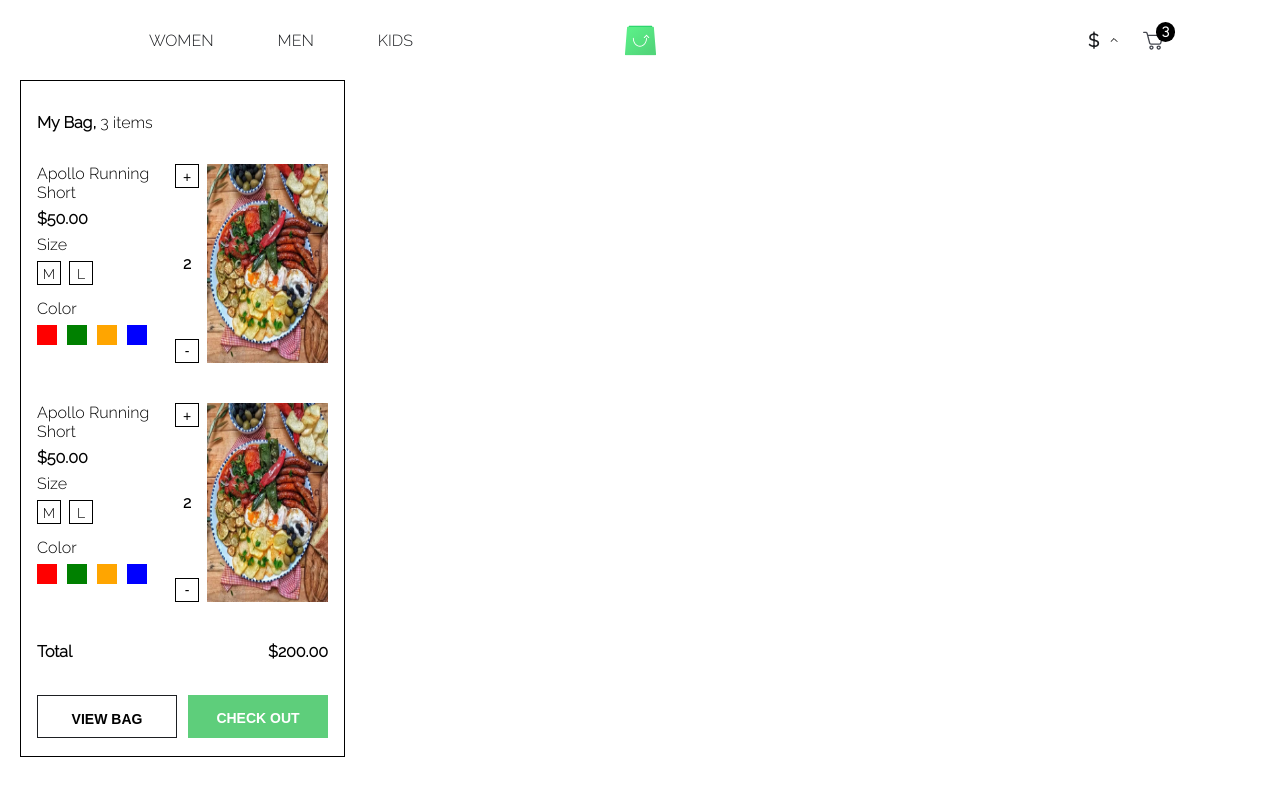
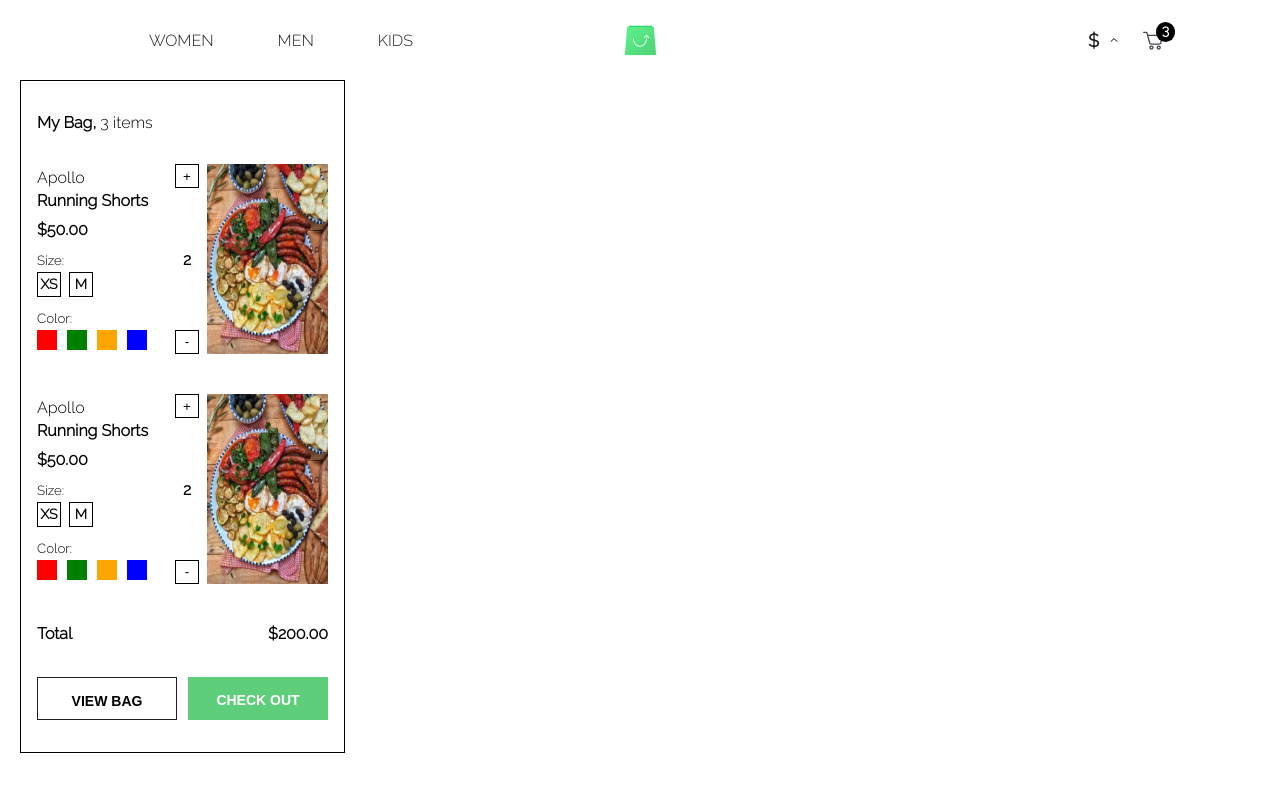
Before and after one commit to mohammed-amine-grid/amine-grid-scandiweb-test, a React (Create React App) app: page /women-products in a window 1280 px wide. Shown: the top 796 px of the page. Built offline with nearby package versions, Linux system fonts and the light colour scheme.

Commit message:
finish cart item component styling for cart page

```diff
--- a/public/index.html
+++ b/public/index.html
@@ -14,6 +14,7 @@
       href="https://fonts.googleapis.com/css2?family=Raleway:wght@300&display=swap"
       rel="stylesheet"
     />
+    <link href="https://fonts.googleapis.com/css2?family=Roboto+Condensed:wght@700&display=swap" rel="stylesheet">
     <!--
       manifest.json provides metadata used when your web app is installed on a
       user's mobile device or desktop. See https://developers.google.com/web/fundamentals/web-app-manifest/
--- a/src/components/CartItem.js
+++ b/src/components/CartItem.js
@@ -1,45 +1,94 @@
 import React, { Component } from "react";
-import styled from "@emotion/styled";
+import styled from "@emotion/styled/macro";
 import product from "../product.jpg";
 
-const CartItemContainer = styled("div")({
+const CartItemContainer = styled("div")(
+  {
     display: "flex",
     marginBottom: "40px",
-  h4: {
+    h5: {
       fontWeight: "300",
     },
   },
-({cartpage}) => (cartpage && {
-maxHeight:'336px',
-borderWidth:'1px 0',
-borderStyle:'solid',
-borderColor:'#E5E5E5',
-})
+  ({ cartpageDisplay }) =>
+    cartpageDisplay && {
+      maxHeight: "336px",
+      borderWidth: "1px 0",
+      borderStyle: "solid",
+      borderColor: "#E5E5E5",
+      paddingTop: "24px",
+      paddingBottom: "24px",
+      h5:{
+        fontSize:'18px',
+        fontFamily:'Roboto Condensed',
+        fontWeight:'700'
+      }
+    }
 );
 
-const CartItemAttributesContainer = styled("div")({
-  diplay: "flex",
-  // flex: "1",
-  "& *": {
-    marginBottom: "7px",
+const CartItemAttributesContainer = styled("div")(
+  {
+    display: "flex",
+    flexDirection: "column",
+    flex: "1",
+    justifyContent: "space-between",
+    "& * > *": {
+      marginTop:'4px'
     },
-});
+  },
+  ({ cartpageDisplay }) =>
+  cartpageDisplay && {
+    [CartItemBrand] : {
+        fontSize:'30px',
+        fontWeight:'600'
+      },
+      [CartItemName]: {
+        fontWeight:'400',
+        fontSize:'30px'
+      },
+      [CartItemPrice]: {
+        fontSize: "24px",
+        fontWeight: "700",
+        marginTop:'20px',
+      },
+      [CartItemSize]: {
+        height:'45px',
+        width:'63px',
+        textAlign:'center',
+        lineHeight:'44px',
+        fontSize:'16px',
+        letterSpacing:'0.05em'
+      },
+    [CartItemColor]: {
+      height:'32px',
+      width:'32px',
+    }
+    }
+);
+
+const CartItemBrand = styled('h3')({
+  fontSize:'16px',
+  fontWeight:'300',
+  display:'block'
+})
+const CartItemName = styled('h4')({...CartItemBrand});
 
 const CartItemPrice = styled("span")({
+  marginTop:'10px',
   display: "block",
   fontWeight: "600",
 });
 
 const CartItemSize = styled("span")({
   display: "inline-block",
-  fontWeight: "400",
+  fontWeight: "600",
   fontSize: "14px",
   textAlign: "center",
-  width: "24px",
-  height: "24px",
+  lineHeight:"160%",
+  minWidth: "24px",
+  minHeight: "24px",
   border: "1px solid black",
   marginRight: "8px",
-  padding: "4px",
   cursor: "pointer",
   "&: hover": {
     backgroundColor: "black",
@@ -59,33 +108,50 @@ const CartItemColor = styled("span")(
       outlineOffset: "1px",
     },
   },
-  (props) => ({
-    backgroundColor: `${props.color}`,
+  ({ color }) => ({
+    backgroundColor: `${color}`,
   })
 );
 
-const CartItemImageContainer = styled("div")({
+const CartItemImageContainer = styled("div")(
+  {
     display: "flex",
     flex: "1",
     img: {
+      marginLeft: "8px",
       display: "block",
       minHeight: "190px",
       minWidth: "121px",
       maxHeight: "100%",
       maxWidth: "100%",
-    // flex: "1",
-    // flexGrow: "1",
     },
-}, ({cartpage}) => ({
-  justifyContent:'flex-end'
-}));
+  },
+  ({ cartpageDisplay }) =>
+    cartpageDisplay && {
+      justifyContent: "flex-end",
+      "img": {
+        marginLeft: "24px",
+        minHeight: "288px",
+        maxWidth: "200px",
+      },
+      [CartItemQuantity]: {
+        fontSize: "24px",
+        button :{
+          height:'45px',
+          width:'45px',
+          fontSize:'30px',
+          fontWeight:'300'
+        }
+      },
+    }
+);
 
 const CartItemQuantity = styled("div")({
   display: "flex",
-  marginRight: "8px",
   flexDirection: "column",
   justifyContent: "space-between",
   alignItems: "center",
+  fontSize: "16px",
   button: {
     outline: "0",
     height: "24px",
@@ -94,7 +160,6 @@ const CartItemQuantity = styled("div")({
     padding: "4px",
     border: "1px solid black",
     background: "#fff",
-    fontSize: "14px",
     cursor: "pointer",
     "&: hover": {
       backgroundColor: "black",
@@ -103,7 +168,7 @@ const CartItemQuantity = styled("div")({
   },
   span: {
     display: "block",
-    fontSize: "16px",
+    fontSize: "inherit",
     fontWeight: "600",
   },
   "& :last-child": {
@@ -111,32 +176,33 @@ const CartItemQuantity = styled("div")({
   },
 });
 
+
 export default class CartItem extends Component {
-  cartpage = this.props.cartpage
+  cartpageDisplay = this.props.cartpageDisplay;
   render() {
     return (
-      <CartItemContainer cartpage={this.cartpage}>
-        <CartItemAttributesContainer>
+      <CartItemContainer cartpageDisplay={this.cartpageDisplay}>
+        <CartItemAttributesContainer cartpageDisplay={this.cartpageDisplay}>
           <div>
-            <h4>Apollo Running Short</h4>
+            <CartItemBrand>Apollo</CartItemBrand>
+            <CartItemName>Running Shorts</CartItemName>
             <CartItemPrice>$50.00</CartItemPrice>
           </div>
           <div>
-            <h4>Size</h4>
+            <h5>Size:</h5>
+            <CartItemSize>XS</CartItemSize>
             <CartItemSize>M</CartItemSize>
-            <CartItemSize>L</CartItemSize>
           </div>
 
           <div>
-            <h4>Color</h4>
+            <h5>Color:</h5>
             <CartItemColor color="red" />
             <CartItemColor color="green" />
             <CartItemColor color="orange" />
             <CartItemColor color="blue" />
-
           </div>
         </CartItemAttributesContainer>
-        <CartItemImageContainer>
+        <CartItemImageContainer cartpageDisplay={this.cartpageDisplay}>
           <CartItemQuantity>
             <button>+</button>
             <span>2</span>
--- a/src/pages/Cart.js
+++ b/src/pages/Cart.js
@@ -1,9 +1,45 @@
-import styled from '@emotion/styled';
-import React, { Component } from 'react'
-import CartItem from '../components/CartItem';
+import styled from "@emotion/styled";
+import React, { Component } from "react";
+import CartItem from "../components/CartItem";
 
-const CartPageContainer = styled('div')({
-  paddingInline:'100px'
+const CartPageContainer = styled("div")({
+  paddingInline: "100px",
+});
+
+const CartPageOrderContainer = styled("div")({});
+
+const CartPageOrderDetails = styled("div")({
+  fontSize: "24px",
+  "& > *": {
+    marginBottom: "8px",
+  },
+  div: {
+    width:'20%',
+    display:'flex',
+    "span":{
+      flex:1
+    },
+    "& :last-child": {
+      fontWeight:'700'
+    },
+  },
+  // "Total:"
+  "& :last-child > :first-child": {
+    fontWeight:'600'
+  }
+});
+
+const CartPageOrderButton = styled('button')({
+
+  border:'none',
+  padding:'13px 115px',
+  backgroundColor:'#5ECE7B',
+  color:"white",
+  fontSize:'14px',
+  fontWeight:'500',
+  marginTop:'16px',
+  textTransform:'uppercase'
+
 })
 
 
@@ -11,8 +47,25 @@ export default class Cart extends Component {
   render() {
     return (
       <CartPageContainer>
-        <CartItem cartpage />
+        <CartItem cartpageDisplay />
+        <CartPageOrderContainer>
+
+        <CartPageOrderDetails>
+          <div>
+            <span>Tax 21%:</span> <span>$42.00</span>
+          </div>
+          <div>
+            <span>Quanity: </span>
+            <span>3</span>
+          </div>
+          <div>
+            <span>Total:</span>
+            <span>$200.00</span>
+          </div>
+        </CartPageOrderDetails>
+          <CartPageOrderButton>Order</CartPageOrderButton>
+        </CartPageOrderContainer>
       </CartPageContainer>
-    )
+    );
   }
 }
```
Lines whose indentation alone changed are shown as unchanged.
